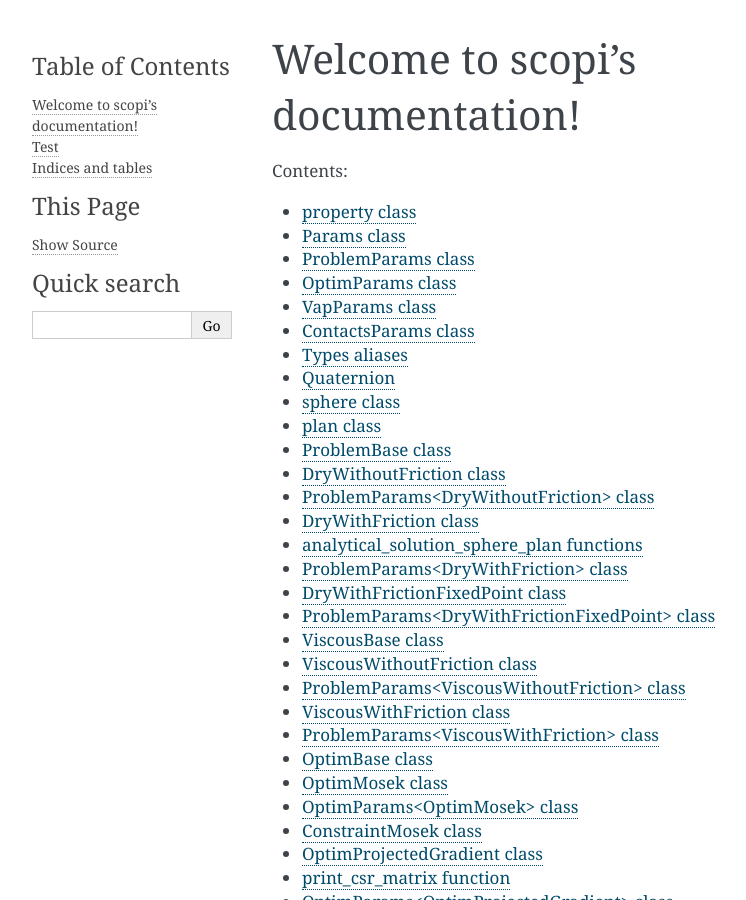
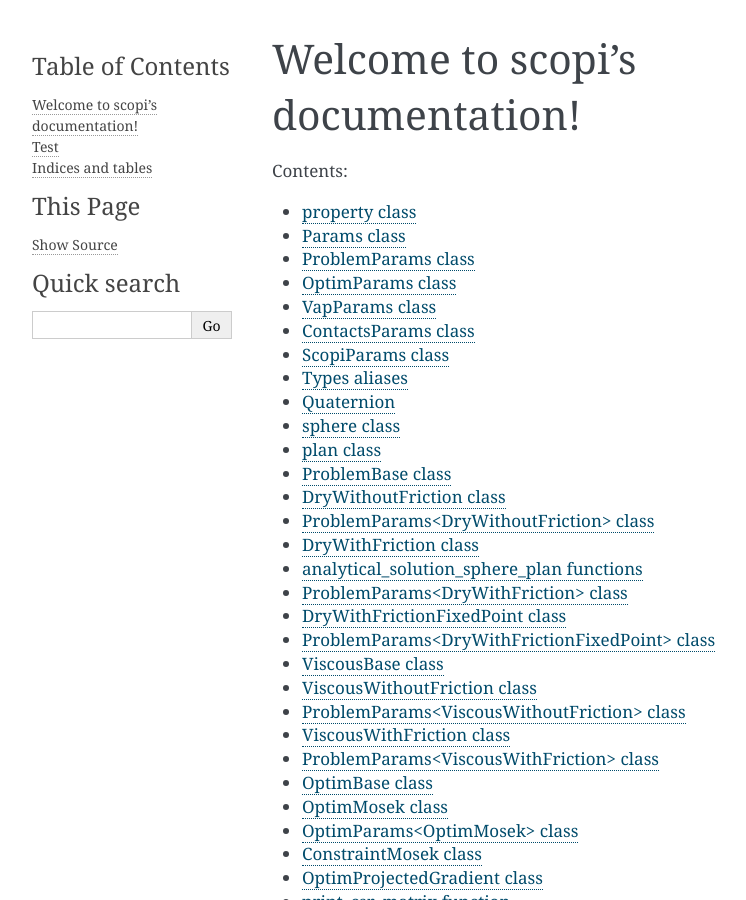
Before and after one commit to hpc-maths/scopi, a Sphinx documentation site: the page built from doc/source/index.rst, in a window 1280 px wide and 900 px high. Shown: the whole window, without its empty margins (148-894 px from the left). Built offline with Sphinx 7.4.7, drawn with Linux system fonts in a browser that asks for light colours.

Commit message:
finish adding Sphinx for params.hpp

```diff
--- a/doc/source/api/params.rst
+++ b/doc/source/api/params.rst
@@ -32,3 +32,10 @@ ContactsParams class
 .. doxygenclass:: scopi::ContactsParams
    :project: scopi
    :members:
+
+ScopiParams class
+=================
+
+.. doxygenclass:: scopi::ScopiParams
+   :project: scopi
+   :members:
```
